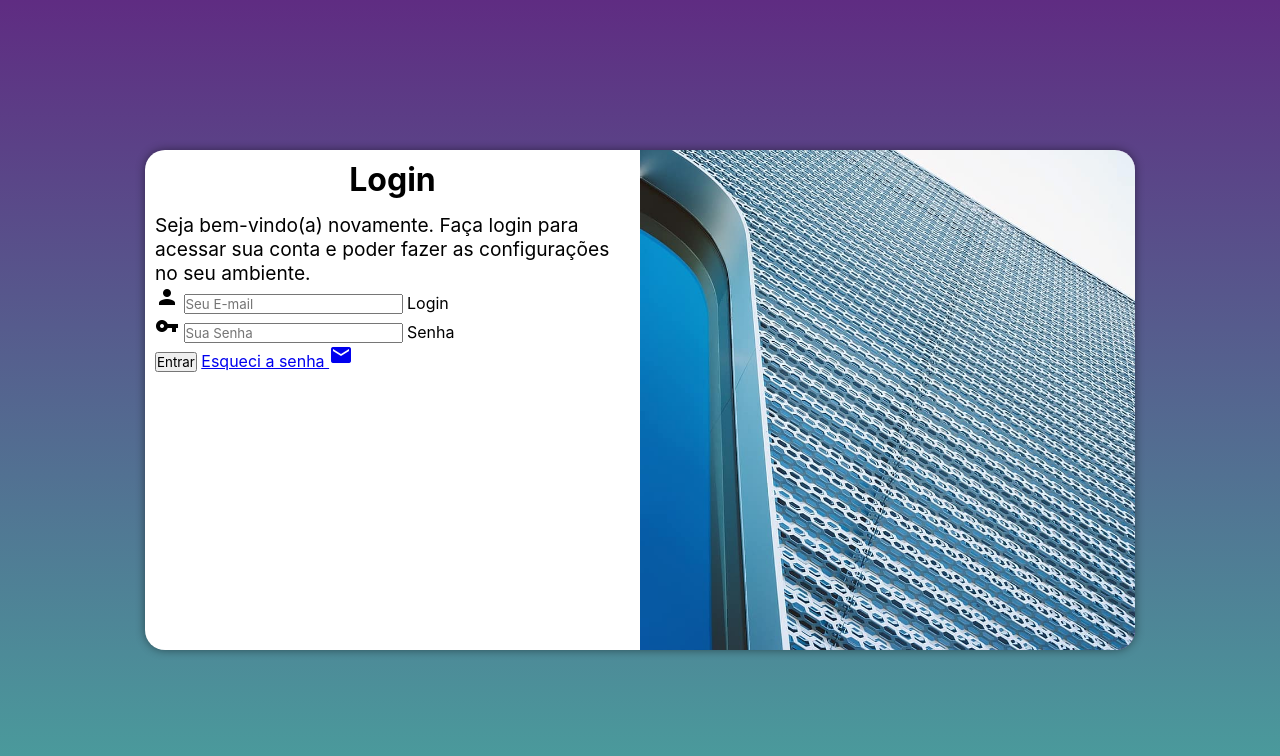
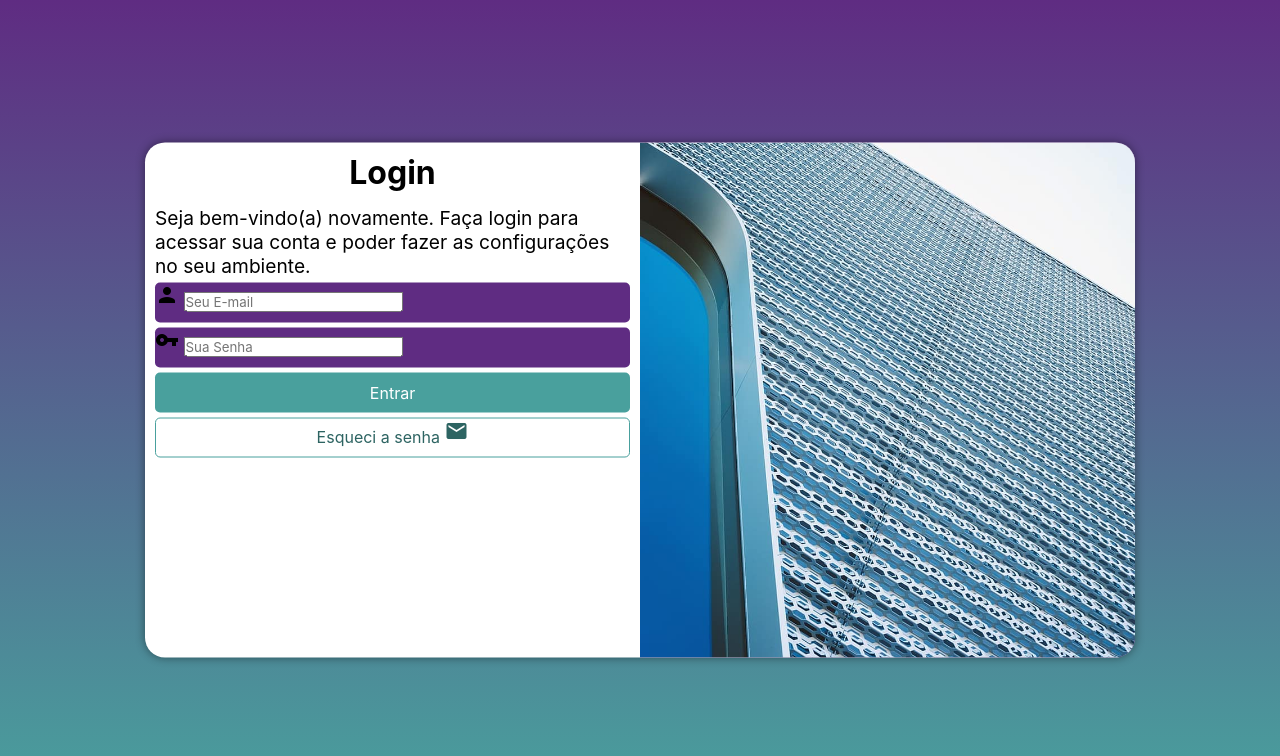
Before and after one commit to ogaziin/projeto-login, a PHP site: page / in a window 1280 px wide. Shown: the top 756 px of the page. Run offline with PHP 8.4, Linux system fonts and the light colour scheme.

Commit message:
Formatação para os formulários.

```diff
--- a/estilos/style.css
+++ b/estilos/style.css
@@ -34,7 +34,7 @@ section#login {
 
     background-color: white;
     width: 250px;
-    height: 500px;
+    height: 515px;
     border-radius: 20px;
     box-shadow: 0px 0px 10px rgba(0, 0, 0, 0.450);
 
@@ -69,3 +69,54 @@ div#formulario > h1 {
 div#formulario > p {
     font-size: 0.8em;
 }
+
+form > input[type=submit] {
+    display: block;
+    font-size: 1em;
+    width: 100%;
+    height: 40px;
+    background-color: #49A09D;
+    color: white;
+    border: none;
+    border-radius: 5px;
+    cursor: pointer;
+}
+
+form > div.campo {
+    background-color: #5F2C82;
+    display: block;
+    width: 100%;
+    height: 40px;
+    border-radius: 5px;
+    margin: 5px 0px;
+}
+
+div.campo > label {
+    display: none;
+}
+
+form > input[type=submit]:hover {
+    background-color: #357573;
+}
+
+form > a.botao {
+    display: block;
+    text-align: center;
+    font-size: 1em;
+    width: 100%;
+    height: 40px;
+    margin-top: 5px;
+    background-color: white;
+    color: #2d6462;
+    border: 1px solid #49a09d;
+    border-radius: 5px;
+    text-decoration: none;
+}
+
+form > a.botao:hover {
+    background-color: #6cd3cf;
+}
+
+font > a.botao > i {
+    font-size: 0,8em;
+}
--- a/index.html
+++ b/index.html
@@ -33,7 +33,7 @@
                         <label for="isenha">Senha</label>
                     </div>
                     <input type="submit" value="Entrar">
-                    <a href="#">
+                    <a href="#" rel="next" class="botao">
                         Esqueci a senha <i class="material-icons">mail</i>
                     </a>
                 </form>
```
